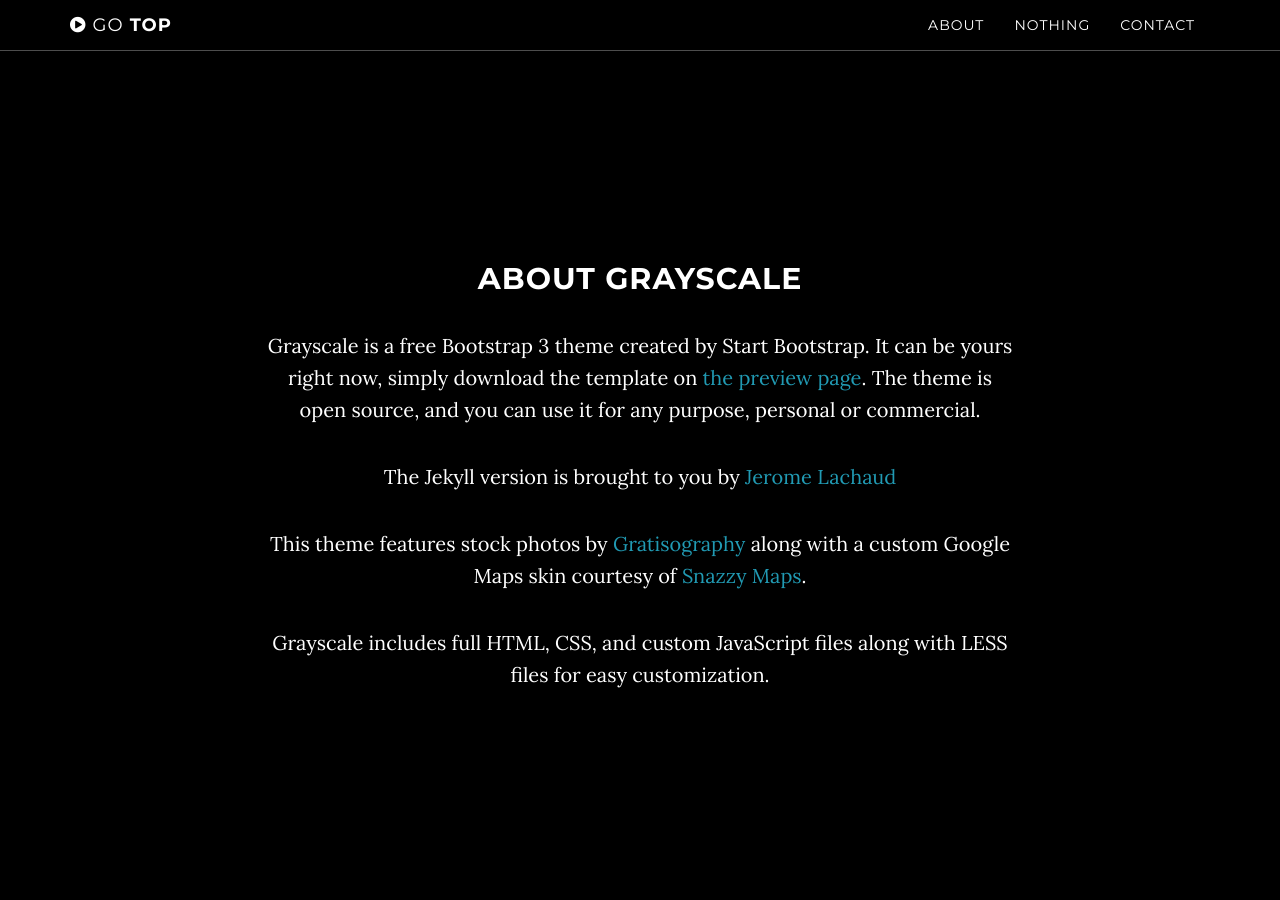
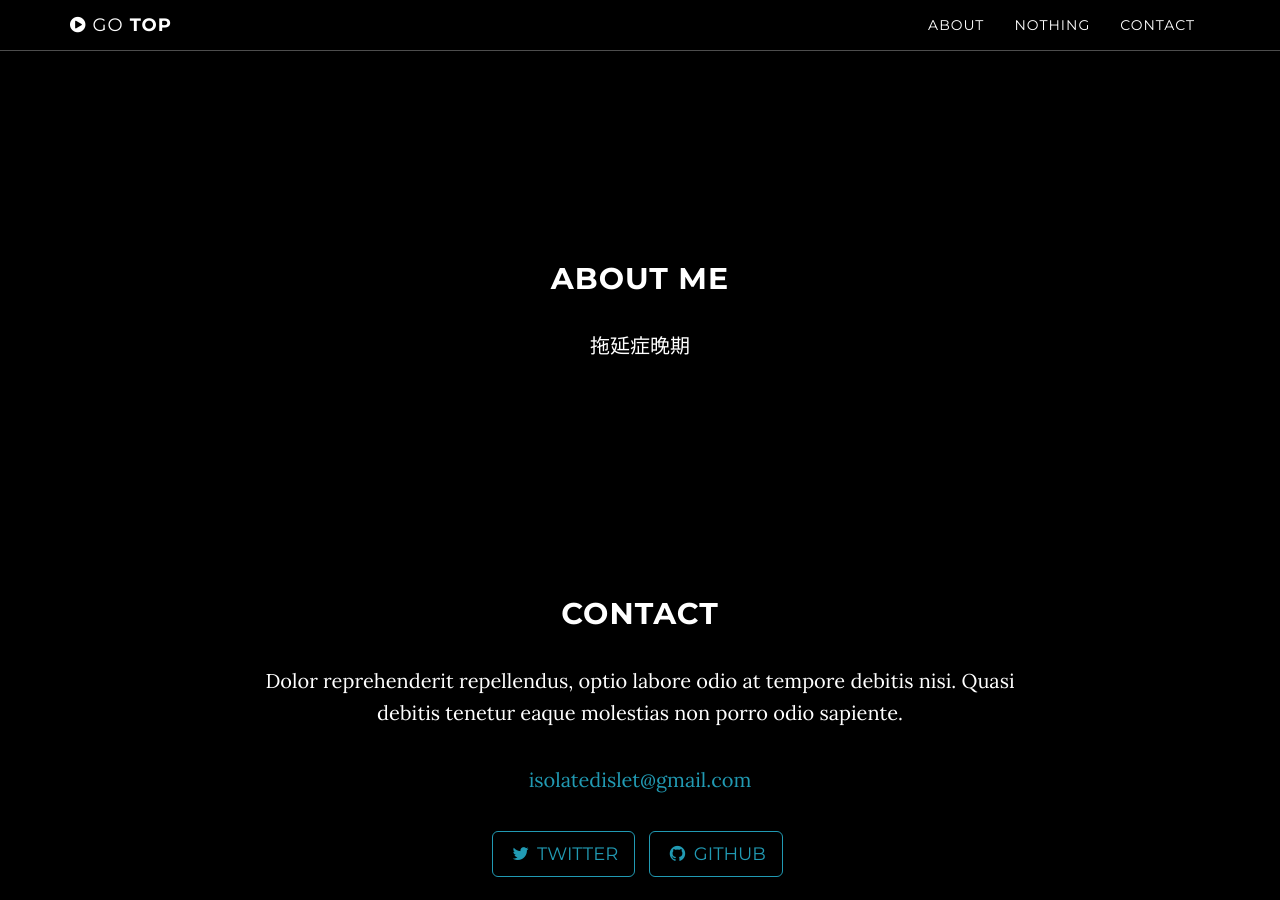
Before and after one commit to BaiZhaohui/BaiZhaohui, a Jekyll site: the page built from index.md, in a window 1280 px wide and 900 px high, scrolled down 838 px. Built offline with Jekyll 4.4.1, drawn with Linux system fonts in a browser that asks for light colours; our own code applies the rules of GitHub Pages for plain Markdown files.

Commit message:
Update about.html

```diff
--- a/_includes/about.html
+++ b/_includes/about.html
@@ -2,11 +2,8 @@
     <section id="about" class="container content-section text-center">
         <div class="row">
             <div class="col-lg-8 col-lg-offset-2">
-                <h2>About Grayscale</h2>
-                <p>Grayscale is a free Bootstrap 3 theme created by Start Bootstrap. It can be yours right now, simply download the template on <a href="http://startbootstrap.com/template-overviews/grayscale/">the preview page</a>. The theme is open source, and you can use it for any purpose, personal or commercial.</p>
-                <p>The Jekyll version is brought to you by <a href="https://github.com/jeromelachaud">Jerome Lachaud</a></p>
-                <p>This theme features stock photos by <a href="http://gratisography.com/">Gratisography</a> along with a custom Google Maps skin courtesy of <a href="http://snazzymaps.com/">Snazzy Maps</a>.</p>
-                <p>Grayscale includes full HTML, CSS, and custom JavaScript files along with LESS files for easy customization.</p>
+                <h2>About Me</h2>
+                <p>拖延症晚期</p>
             </div>
         </div>
     </section>
```
